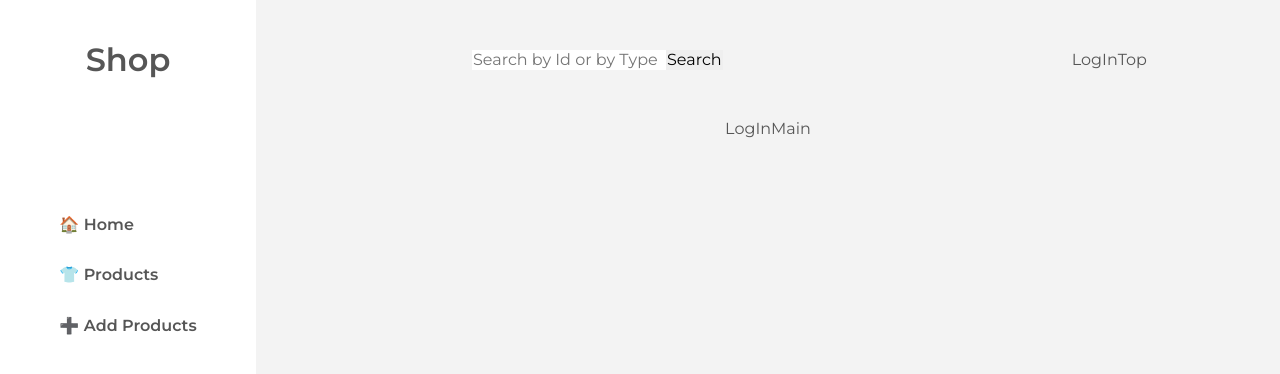
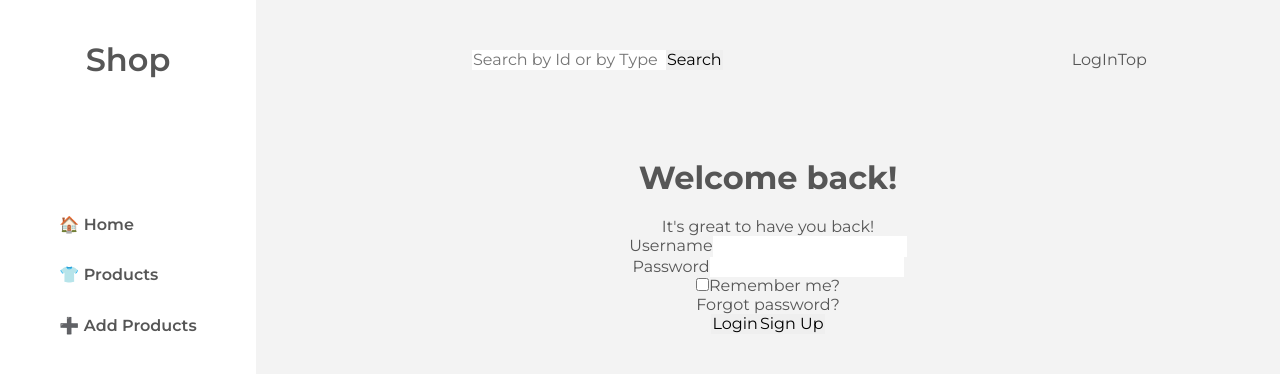
Before and after one commit to Thyroi/Frontend, a React (Create React App) app in the folder client/: page /LogIn in a window 1280 px wide. Shown: the top 374 px of the page. Built offline with nearby package versions, Linux system fonts and the light colour scheme.

Commit message:
Built component

```diff
--- a/client/src/components/LogIn/LogInMain.jsx
+++ b/client/src/components/LogIn/LogInMain.jsx
@@ -1,9 +1,47 @@
-import React from 'react'
+import React from "react";
 
 function LogInMain() {
   return (
-    <div>LogInMain</div>
-  )
+    <div>
+      <div>
+        <div>
+          <img src="" alt="" />
+        </div>
+        <div>
+          <div>
+            <div>
+              <h1>Welcome back!</h1>
+              <p>It's great to have you back!</p>
+            </div>
+
+            <div>
+              <label>Username</label>
+              <input type="text" />
+            </div>
+
+            <div>
+              <label>Password</label>
+              <input type="password" />
+            </div>
+
+            <div>
+              <div>
+                <input type="checkbox" />
+                <label>Remember me?</label>
+              </div>
+
+              <p>Forgot password?</p>
+            </div>
+
+            <div>
+              <input type="submit" value="Login"/>
+              <button>Sign Up</button>
+            </div>
+          </div>
+        </div>
+      </div>
+    </div>
+  );
 }
 
-export default LogInMain
+export default LogInMain;
```
